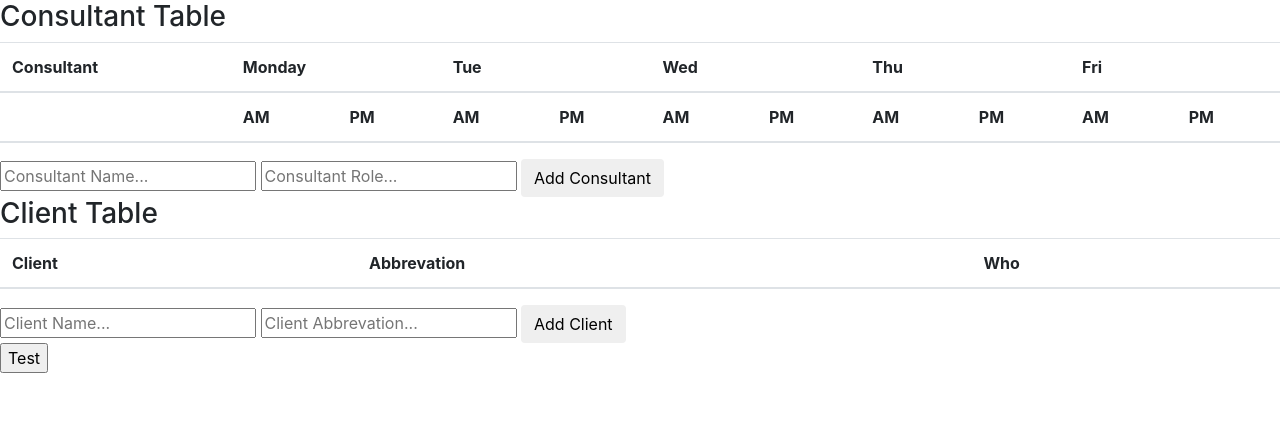
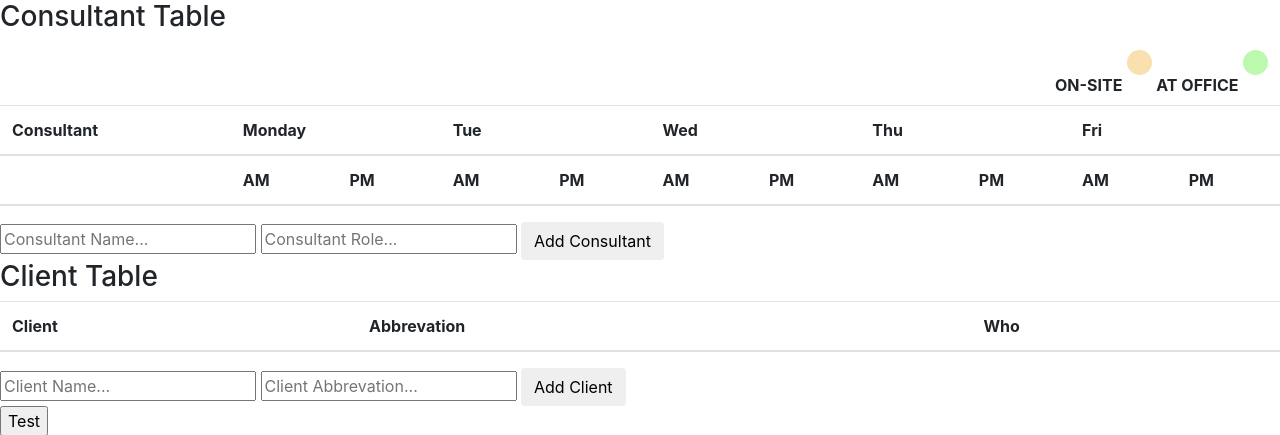
Before and after one commit to tristankells/bulletproof-weekly-planner, a PHP site: page / in a window 1280 px wide. Shown: the top 435 px of the page. Run offline with PHP 8.4, Linux system fonts and the light colour scheme; data that the repository does not hold is empty; some libraries are stand-ins or nearby versions.

Commit message:
Implemented on-site/at-office context menu for consultants allocations

```diff
--- a/backend/getConsultantsAndClients.php
+++ b/backend/getConsultantsAndClients.php
@@ -66,7 +66,7 @@ if ($result->num_rows > 0) {
                     "id" => $allocationRow['ID'],
                     "allocatedto" => $allocationRow['AllocatedTo'],
                     "allocationslot" => $allocationRow['AllocationSlot'],
-                    "outOffice" => $allocationRow['OutOffice'],
+                    "officestatus" => $allocationRow['OutOffice'],
                 ];
                 array_push($allocations, $allocation);
             }
--- a/backend/updateAllocation.php
+++ b/backend/updateAllocation.php
@@ -7,7 +7,7 @@ require_once 'database.php'
 $consultantID = $_POST["consultantID"];
 $clientAbbrevation = $_POST["clientAbbrevation"];
 $allocationNo = $_POST["allocationNo"];
-$outOffice = 0;
+$outOffice = $_POST["officeStatus"];
 
 $query = "DELETE FROM ALLOCATIONS WHERE ConsultantID = $consultantID AND AllocationSlot = $allocationNo";
 
--- a/index.html
+++ b/index.html
@@ -31,12 +31,77 @@
     .rolediv {
         font-style: italic;
     }
+
+    /*CSS for context menu adapted from https://stackoverflow.com/questions/4495626/making-custom-right-click-context-menus-for-my-web-app 12/07/2018 */
+
+    /* CSS3 */
+
+    /* The whole thing */
+
+    .custom-menu {
+        display: none;
+        z-index: 1000;
+        position: absolute;
+        overflow: hidden;
+        border: 1px solid #CCC;
+        white-space: nowrap;
+        font-family: sans-serif;
+        background: #FFF;
+        color: #333;
+        border-radius: 5px;
+        padding: 0;
+    }
+
+    /* Each of the items in the list */
+
+    .custom-menu li {
+        padding: 8px 12px;
+        cursor: pointer;
+        list-style-type: none;
+        transition: all .3s ease;
+        user-select: none;
+    }
+
+    .custom-menu li:hover {
+        background-color: #DEF;
+    }
+
+    .dot {
+        height: 25px;
+        width: 25px;
+        border-radius: 50%;
+        display: inline-block;
+    }
+
+    .on-site-colour {
+        background-color: #f9e0ae;
+    }
+
+    .office-colour {
+        background-color: #bbf9ae;
+    }
+
+    #consultanttablekey {
+        text-align: right;
+        padding: 8px 12px;
+    }
 </style>
 
 <body>
+    <ul class='custom-menu'>
+        <li data-action="1">On-Site</li>
+        <li data-action="2">Office Time</li>
+        <li data-action="0">N/A</li>
+    </ul>
     <div id="maindiv">
         <div id="consultantsdiv">
             <h3>Consultant Table</h3>
+            <div id="consultanttablekey">
+                <b>ON-SITE</b>
+                <p class="dot on-site-colour"></p>
+                <b>AT OFFICE</b>
+                <p class="dot office-colour"></p>
+            </div>
             <table id="consultantstable" class="table">
                 <thead id="consultantstablehead">
                     <tr id="consultantstableheadrow">
--- a/scripts/index.js
+++ b/scripts/index.js
@@ -145,8 +145,11 @@ $(document).ready(function() {
         " class='form-control clientdropdown'" +
         " id='" +
         i +
-        "'>";
-      consultantRow += "<option value='Open'></option>";
+        "' data-office=";
+
+      consultantRow += checkOfficeStatusOfSlot(consultant["allocations"], i);
+
+      consultantRow += " ><option value='Open'></option>";
       consultantRow += "<option value='Leave' ";
       if (checkIfClientAllocatedNow(consultant["allocations"], i, "Leave")) {
         consultantRow += " selected='selected'";
@@ -185,6 +188,7 @@ $(document).ready(function() {
 
   function checkIfClientAllocatedNow(allocations, allocationslot, abbrevation) {
     var allocation = {};
+
     for (y in allocations) {
       allocation = allocations[y];
       if (
@@ -195,6 +199,29 @@ $(document).ready(function() {
       }
     }
     return false;
+  }
+
+  function checkOfficeStatusOfSlot(allocations, allocationslot) {
+    var allocation = {};
+    officeStatus = 0;
+
+    for (y in allocations) {
+      allocation = allocations[y];
+      if (allocation["allocationslot"] == i) {
+        switch (allocation["officestatus"]) {
+          case "1":
+            return "'1' style='background-color:#f9e0ae;'";
+            break;
+          case "2":
+            return "'2' style='background-color:#bbf9ae;'";
+            break;
+          case "0":
+            return "'0'";
+            break;
+        }
+      }
+    }
+    return "'0'";
   }
 
   /*
@@ -297,7 +324,7 @@ $(document).ready(function() {
             },
             function(data) {
               //After response is recieved from server
-              alert(data);
+
               var optionHTML = "",
                 addedClient = {},
                 consultants = [];
@@ -461,20 +488,25 @@ $(document).ready(function() {
     var selectedClientAbbrevation = "",
       allocationNo = "",
       consultantRow = {},
-      consultantID = 0;
+      consultantID = 0,
+      selectElement = {},
+      officeStatus = 0;
 
-    selectedClientAbbrevation = $(this)
-      .find(":selected")
-      .val();
-    allocationNo = $(this).prop("id");
-    consultantRow = $(this).closest("tr");
+    selectElement = $(this);
+
+    selectedClientAbbrevation = selectElement.find(":selected").val();
+    officeStatus = selectElement.data("office");
+
+    allocationNo = selectElement.prop("id");
+    consultantRow = selectElement.closest("tr");
     consultantID = consultantRow.prop("id");
     $.post(
       "backend/updateAllocation.php",
       {
         consultantID: consultantID,
         clientAbbrevation: selectedClientAbbrevation,
-        allocationNo: allocationNo
+        allocationNo: allocationNo,
+        officeStatus: officeStatus
       },
       function(data) {
         updateClientAllocationColumn(consultantID);
@@ -641,11 +673,94 @@ $(document).ready(function() {
     $(this).append(monday.getDate() + $(this).index() - 1);
   });
 
-  $("#testbutton").click(function() {
-    alert(
-      $("#clienttablebody")
-        .children("#1")
-        .data("position")
+  //Beginning of context menu code adapted from https://stackoverflow.com/questions/4495626/making-custom-right-click-context-menus-for-my-web-app 12/07/2018
+  var contextMenuClosestSelect = {};
+
+  // Trigger action when the contextmenu is about to be shown on td element
+  $("#consultantsdiv").on("contextmenu", "select", function(event) {
+    contextMenuClosestSelect = $(this);
+    // Avoid the real one
+    event.preventDefault();
+
+    // Show contextmenu
+    $(".custom-menu")
+      .finish()
+      .toggle(100)
+      // In the right position (the mouse)
+      .css({
+        top: event.pageY + "px",
+        left: event.pageX + "px"
+      });
+  });
+
+  // If the document is clicked somewhere
+  $(document).bind("mousedown", function(e) {
+    // If the clicked element is not the menu
+    if (!$(e.target).parents(".custom-menu").length > 0) {
+      // Hide it
+      $(".custom-menu").hide(100);
+    }
+  });
+
+  // If the menu element is clicked
+  $(".custom-menu li").click(function() {
+    var consultantID = 0,
+      allocationNo = 0,
+      officeStatus = 0,
+      clientAbbrevation = "";
+
+    allocationNo = contextMenuClosestSelect.prop("id");
+    consultantID = contextMenuClosestSelect.parents("tr").prop("id");
+    clientAbbrevation = contextMenuClosestSelect.val();
+
+    // This is the triggered action name
+    switch ($(this).attr("data-action")) {
+      // A case for each action. Your actions here
+      case "1":
+        contextMenuClosestSelect.data("office", "1");
+        break;
+      case "2":
+        contextMenuClosestSelect.data("office", "2");
+        break;
+      case "0":
+        contextMenuClosestSelect.data("office", "0");
+        break;
+    }
+
+    updateSelectColour(contextMenuClosestSelect);
+
+    officeStatus = contextMenuClosestSelect.data("office");
+
+    // Hide it AFTER the action was triggered
+    $(".custom-menu").hide(100);
+
+    $.post(
+      "backend/updateAllocation.php",
+      {
+        consultantID: consultantID,
+        clientAbbrevation: clientAbbrevation,
+        allocationNo: allocationNo,
+        officeStatus: officeStatus
+      },
+      function(data) {}
     );
   });
+
+  function updateSelectColour(selectElement) {
+    switch (selectElement.data("office")) {
+      case "1":
+        selectElement.css("background-color", "#f9e0ae");
+        break;
+      case "2":
+        selectElement.css("background-color", "#bbf9ae");
+        break;
+      case "0":
+        selectElement.css("background-color", "white");
+        break;
+    }
+  }
+
+  //End of context menu code adapted from https://stackoverflow.com/questions/4495626/making-custom-right-click-context-menus-for-my-web-app 12/07/2018
+
+  $("#testbutton").click(function() {});
 });
```
